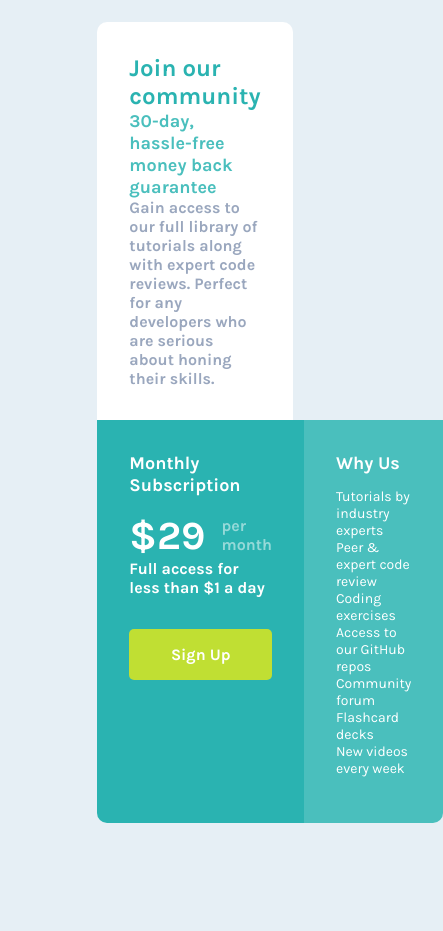
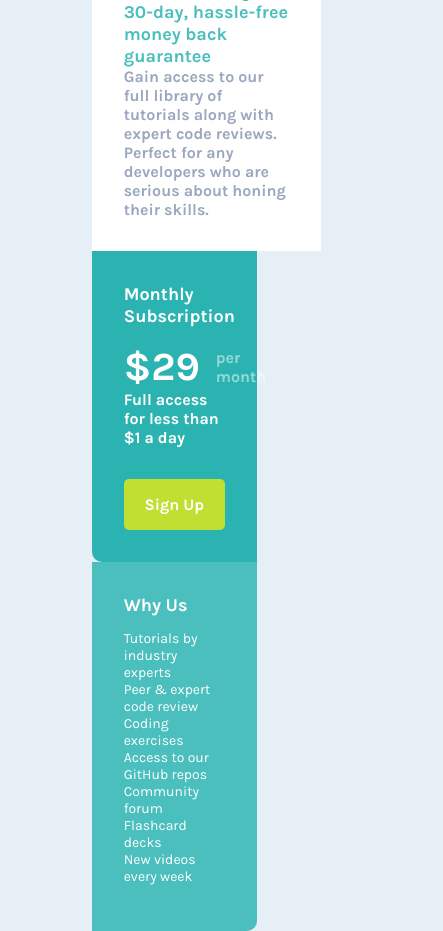
Before and after one commit to brunocmnz/join-community, a plain HTML site: page index.html in a window 390 px wide. Shown: the whole page, 443 px wide, since content can reach past the window. Before the commit the page ends 844 px from the top, so only its background shows below. Drawn offline with Linux system fonts and the light colour scheme.

Commit message:
alteracao

```diff
--- a/style.css
+++ b/style.css
@@ -124,3 +124,14 @@ h3 {
 .porque__texto {
     font-size: 14px;
 }
+
+@media screen and (max-width: 768px) {
+    .cabecalho{
+        width: 80%;
+    }
+
+    .info{
+        flex-direction: column;
+        width: 80%;
+    }
+}
```
